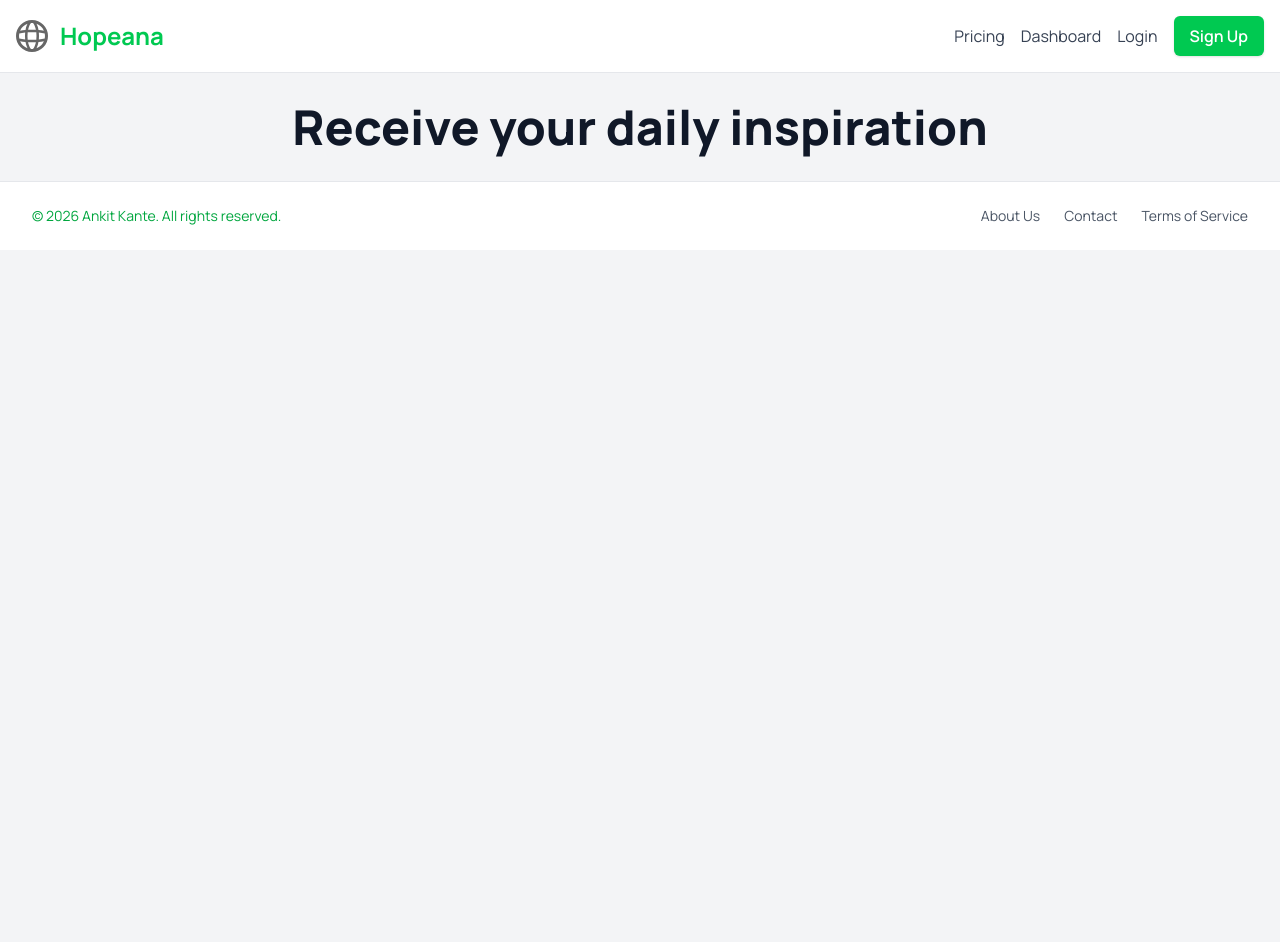
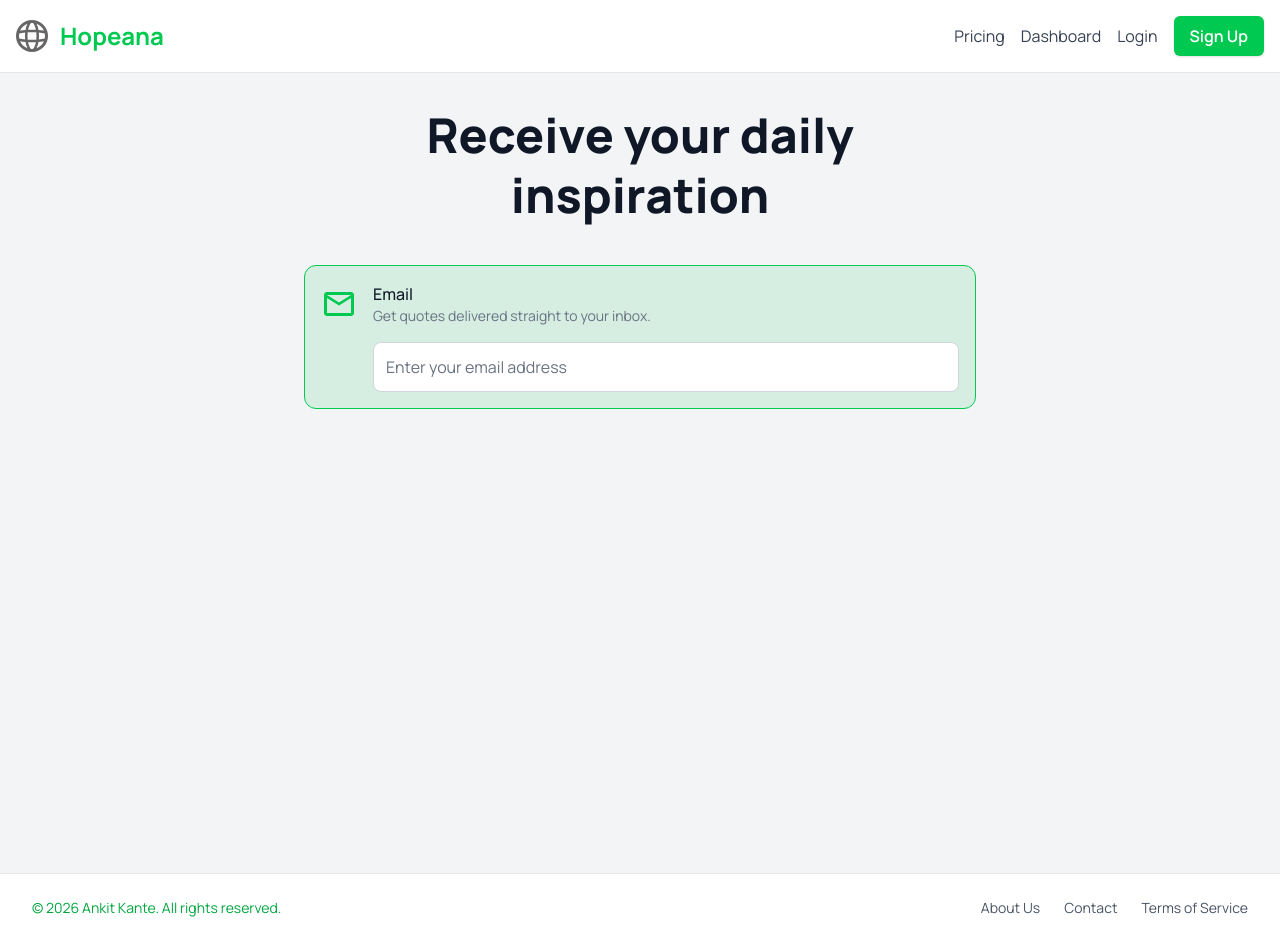
Before and after one commit to ankitkante/hopeana, a Next.js app in the folder apps/client/: page /onboarding/communication-channels in a window 1280 px wide. Before the commit the page ends 800 px from the top, so only its background shows below. Built offline with nearby package versions, Linux system fonts and the light colour scheme.

Commit message:
Communication channel selection form

```diff
--- a/apps/client/app/globals.css
+++ b/apps/client/app/globals.css
@@ -26,3 +26,12 @@ body {
   color: var(--foreground);
   font-family: var(--font-manrope), sans-serif;
 }
+
+/* Selected channel card styles */
+.channel-card.selected {
+  border-color: var(--primary);
+  background-color: color-mix(in srgb, var(--primary) 12.5%, transparent);
+}
+.channel-card.selected .channel-icon {
+  color: var(--primary);
+}
--- /dev/null
+++ b/apps/client/app/onboarding/communication-channels/ChannelSelector.tsx
@@ -0,0 +1,69 @@
+"use client"
+import React, { useState } from "react";
+import Icon from "@mdi/react";
+import {
+    mdiEmailOutline,
+    mdiMessageTextOutline,
+} from "@mdi/js";
+
+export default function ChannelCard({
+    options,
+    defaultSelection,
+}: {
+    options: Array<{
+        label: string;
+        value: string;
+        subtitle: string;
+        icon: string;
+        input?: { type?: string; placeholder?: string };
+    }>;
+    defaultSelection?: string;
+}) {
+    const [selectedChannel, setSelectedChannel] = useState<string | null>(
+        defaultSelection || null
+    );
+
+    const iconMap: Record<string, string> = {
+        mdiEmailOutline,
+        mdiMessageTextOutline,
+    };
+
+    const handleClick = (clickedChannel: string) => {
+        console.log("Selected channel:", clickedChannel);
+        setSelectedChannel(clickedChannel);
+    };
+
+    return (
+        <>
+            {options.map(({ label, value, subtitle, icon, input }) => {
+                const path = (iconMap as any)[icon] ?? icon;
+                return (
+                    <div
+                        className={`channel-card flex cursor-pointer items-start gap-4 rounded-xl border border-solid border-gray-200 dark:border-gray-700 p-4 mt-10 transition-all duration-200 hover:border-primary/50 dark:hover:border-primary/50 ${
+                            selectedChannel === value ? "selected" : ""
+                        }`}
+                        onClick={() => {
+                            handleClick(value);
+                        }}
+                        key={value}
+                    >
+                        <div className="flex-shrink-0 pt-1">
+                            <Icon path={path} size={1.5} className="text-gray-400 dark:text-gray-500 channel-icon" />
+                        </div>
+                        <div className="flex grow flex-col">
+                            <p className="text-base font-medium leading-normal text-gray-900 dark:text-white">{label}</p>
+                            <p className="text-sm text-gray-500 dark:text-gray-400">{subtitle}</p>
+                            <div className="mt-4">
+                                <input
+                                    className="form-input flex w-full min-w-0 flex-1 resize-none overflow-hidden rounded-lg border border-gray-300 bg-white p-3 text-base font-normal leading-normal text-gray-900 placeholder:text-gray-500 focus:border-primary focus:outline-0 focus:ring-2 focus:ring-primary/30 dark:border-gray-600 dark:bg-gray-800 dark:text-white dark:placeholder:text-gray-400"
+                                    placeholder={input?.placeholder}
+                                    type={input?.type ?? "text"}
+                                />
+                            </div>
+                        </div>
+                    </div>
+                );
+            })}
+        </>
+    );
+}
--- a/apps/client/app/onboarding/communication-channels/page.tsx
+++ b/apps/client/app/onboarding/communication-channels/page.tsx
@@ -1,3 +1,5 @@
+import ChannelSelector from "./ChannelSelector";
+
 export default function SelectCommunicationChannel() {
     const channelOptions = [
         {
@@ -5,33 +7,49 @@ export default function SelectCommunicationChannel() {
             value: "email",
             subtitle: 'Get quotes delivered straight to your inbox.',
             icon: 'mdiEmailOutline',
-            inputType: 'email'
+            input: {
+                type: 'email',
+                placeholder: 'Enter your email address'
+            }
         },
-        {
-            label: "SMS",
-            value: "sms",
-            subtitle: 'Receive quotes via text message.',
-            icon: 'mdiMessageTextOutline',
-            inputType: 'phone'
-        },
-        {
-            label: "SMS",
-            value: "sms",
-            subtitle: 'Receive quotes via text message.',
-            icon: 'mdiMessageTextOutline',
-            inputType: 'phone'
-        }
+        // {
+        //     label: "SMS",
+        //     value: "sms",
+        //     subtitle: 'Receive quotes via text message.',
+        //     icon: 'mdiMessageTextOutline',
+        //     input: {
+        //         type: 'phone',
+        //         placeholder: 'Enter your phone number'
+        //     }
+        // },
+        // {
+        //     label: "Social Media",
+        //     value: "socialMedia",
+        //     subtitle: 'Receive quotes via DM on your favorite platform.',
+        //     icon: 'mdiForums',
+        //     input: {
+        //         // TBD
+        //     }
+        // }
     ]
-    const onChannelChange = ()=>{
-        // Add code when new communication channels are added
-    }
 
     return (
-        <div className="text-center m-6">
-            <h1 className="text-3xl sm:text-4xl md:text-5xl font-black leading-tight text-gray-900 dark:text-white mb-4 sm:mb-6">
-                Receive your daily inspiration
-            </h1>
-
+        <div className="flex min-h-screen w-full flex-col items-center p-4 sm:p-6 lg:p-8">
+            <main className="w-full max-w-2xl">
+                <div className="text-center">
+                    <h1 className="text-3xl sm:text-4xl md:text-5xl font-black leading-tight text-gray-900 dark:text-white mb-4 sm:mb-6">
+                        Receive your daily inspiration
+                    </h1>
+                </div>
+                <div className="mt-10 space-y-6">
+                    <div className="space-y-4">
+                        <ChannelSelector
+                            options={channelOptions}
+                            defaultSelection="email"
+                        ></ChannelSelector>
+                    </div>
+                </div>
+            </main>
         </div>
     )
 }
```
